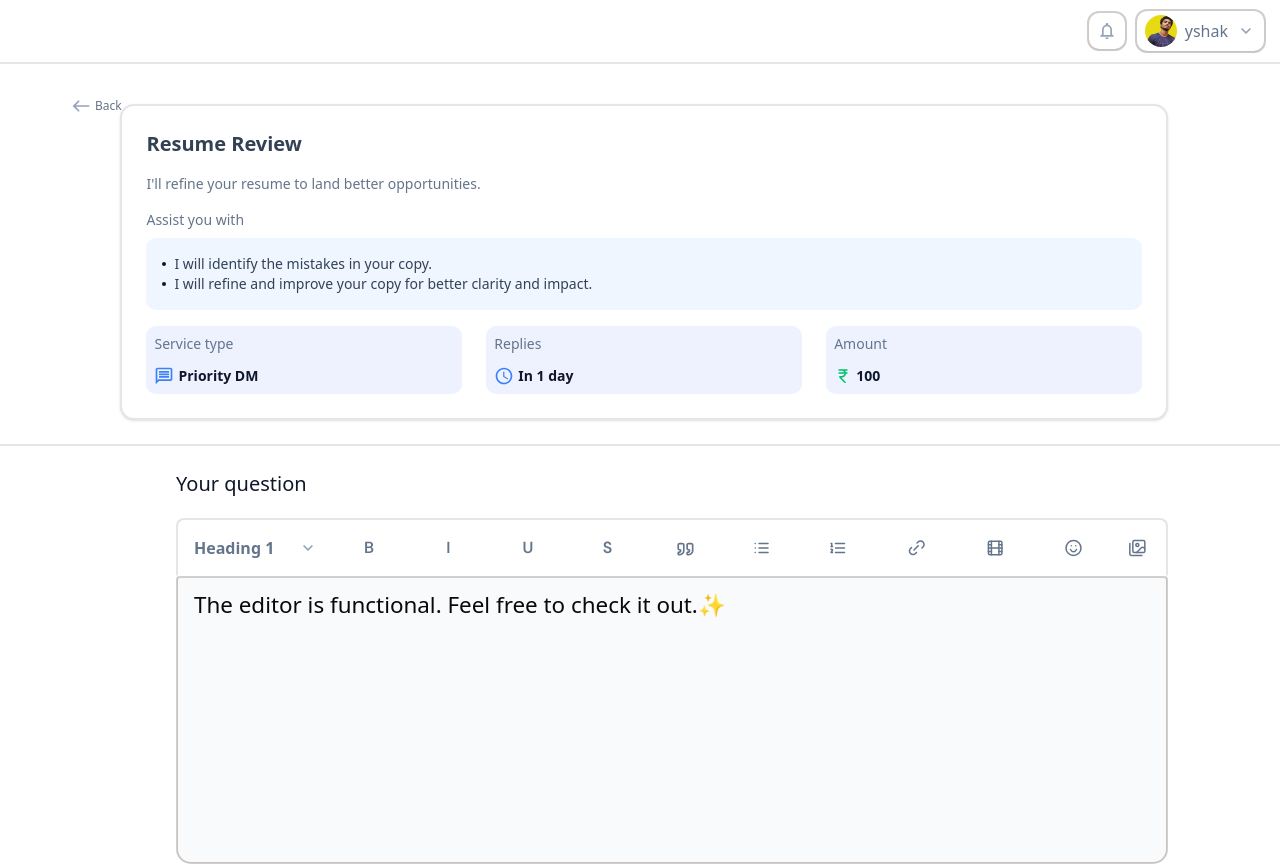
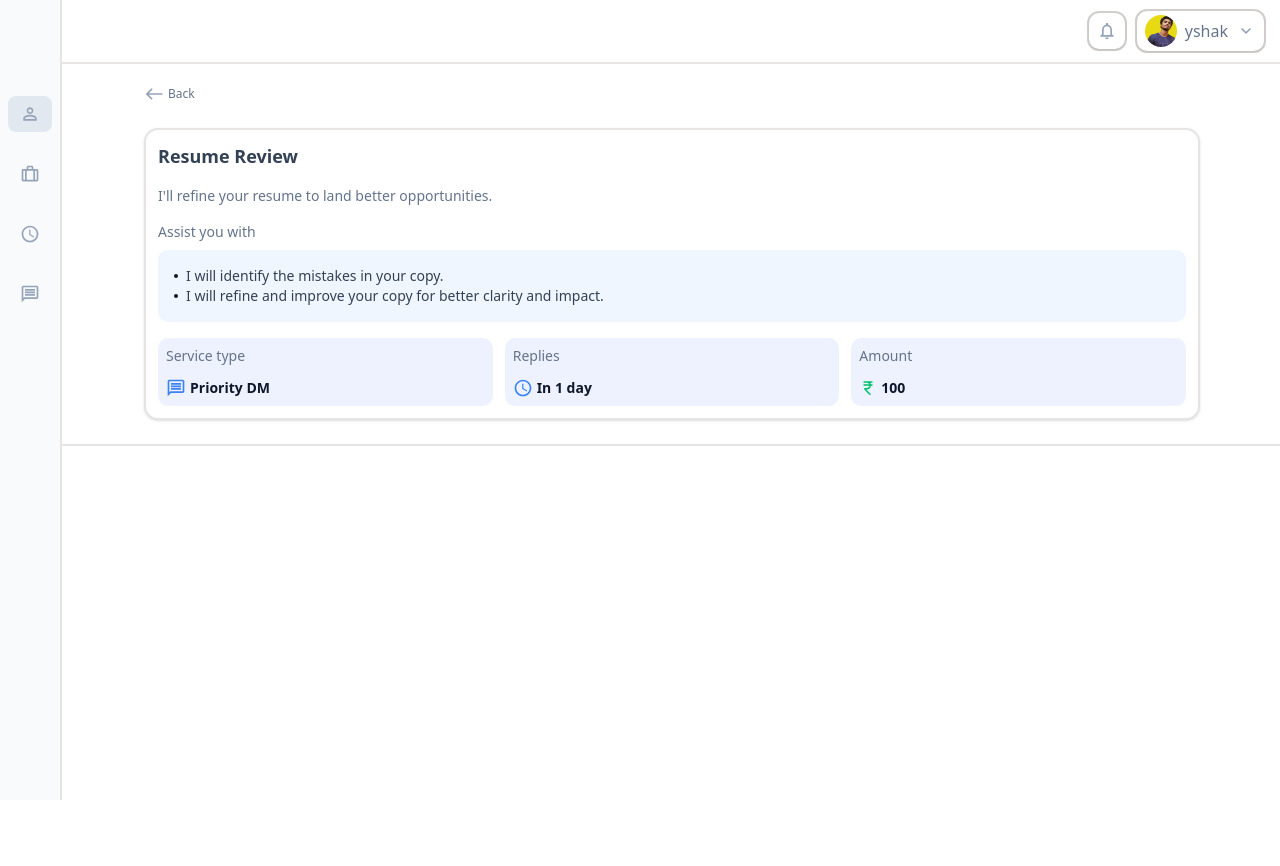
Before and after one commit to Vy-shak/Frontend-Assignment, a Next.js app: page /priorityDm in a window 1280 px wide. Shown: the top 866 px of the page. After the commit the page ends 800 px from the top, so only its background shows below. Built offline with nearby package versions, Linux system fonts and the light colour scheme.

Commit message:
1.1call card fix

```diff
--- a/app/(services)/priorityDm/page.tsx
+++ b/app/(services)/priorityDm/page.tsx
@@ -1,6 +1,6 @@
 "use client"
 import React, { useState } from 'react'
-import { Backcard, Guidance, MentorName, Errorpop, Button } from '../../../components/index'
+import { Backcard, Guidance, MentorName, Errorpop, MiniSidebar, Button } from '../../../components/index'
 import { ResumeData } from '../../utils/dummyData/calldata'
 import DmEditor from '@/components/textEditor/Dmeditor'
 
@@ -16,14 +16,15 @@ function page() {
     }
        return ( <section className='w-full  pt-16  flex pb-16 flex-col  justify-start items-center  h-full'>
             {isError&&<Errorpop />}
-            <div className='w-full pl-18 pr-28  flex  justify-start border-b-2 border-UIslate-500 py-6  items-start'>
+            <div className='w-full px-4 md:pr-10 md:pl-24 lg:pr-16 lg:pl-32 xl:pr-20 xl:pl-36  flex flex-col  justify-start border-b-2 pb-3 md:pb-6 border-UIslate-500  gap-y-3 pt-3  items-start'>
+                <MiniSidebar />
                 <Backcard />
-                <div className='w-full flexStart gap-y-4 flex-col'>
+                <div className='w-full flexStart gap-y-3 flex-col'>
                     <MentorName />
                     <Guidance id={ResumeData.id} details={ResumeData.details} bulletpoints={ResumeData.bulletpoints} serviceType={ResumeData.serviceType} subHeading={ResumeData.subHeading} />
                 </div>
             </div>
-            <div className='w-full pl-44 pr-28 gap-y-5 pt-6 flexStart  flex-col'>
+                {/* <div className='w-full  gap-y-5 pt-6 flexStart  flex-col'>
                     <span className='text-xl whitespace-nowrap font-medium text-UIslate-900'>Your question</span>
                     <div className='w-full flexStart'>
                         <DmEditor />
@@ -31,7 +32,7 @@ function page() {
                     <div className='w-full flex justify-end items-center'>
                         <Button className='px-8' onClick={handleClick} variant={"primary"}>Next</Button>
                     </div>
-            </div>
+                </div> */}
         </section>
     )
 }
--- a/components/callmentor/sections/Guidance.tsx
+++ b/components/callmentor/sections/Guidance.tsx
@@ -5,12 +5,12 @@ import Serviceblock from '@/components/mentorsProfile/minor/Servicebloc'
 
 function Guidance({ subHeading, serviceType, bulletpoints, details }: guidance) {
     return (
-        <div className='w-full shadow p-6 flexStart flex-col  bg-white border-2 rounded-xl border-slate-300'>
+        <div className='w-full shadow p-3 flexStart flex-col  bg-white border-2 rounded-xl border-slate-300'>
             <div className='w-full flex-col flexStart gap-y-4'>
-                <span className='text-xl w-f whitespace-nowrap text-UIslate-700 font-semibold'>{serviceType}</span>
+                <span className='text-lg  w-f whitespace-nowrap text-UIslate-700 font-semibold'>{serviceType}</span>
                 <p className='text-sm font-medium text-UIslate-500'>{subHeading}</p>
                 <BulletCard  bulletpoints={bulletpoints} />
-                <div className='w-full gap-x-6 flexSide'>
+                <div className='w-full sm:flex-row sm:gap-x-3 flex-col gap-y-2 flexSide'>
                     {details.map((item) => (
                         <Serviceblock key={item.id} icon={item.icon} text={item.text} type={item.type} />
                     ))}
--- a/components/mentorsProfile/MentorsPcard.tsx
+++ b/components/mentorsProfile/MentorsPcard.tsx
@@ -23,7 +23,7 @@ function MentorsPcard() {
                     <div className='w-full flex justify-between items-start '>
                         <div className='flex justify-between w-full md:flex-row  flex-col gap-y-2'>
                             <div className='flex flex-col  justify-start items-start w-fit  '>
-                                <div className='flexSide w-fit'>
+                                <div className='flexSide gap-x-2 w-fit'>
                                     <span className='font-semibold text-UIslate-900 text-xl'>{mentor?.Name}</span>
                                     {mentor?.verified && <Image alt='verify icon' src={VerifyIcon} />}
                                 </div>
```
Lines whose indentation alone changed are shown as unchanged.
